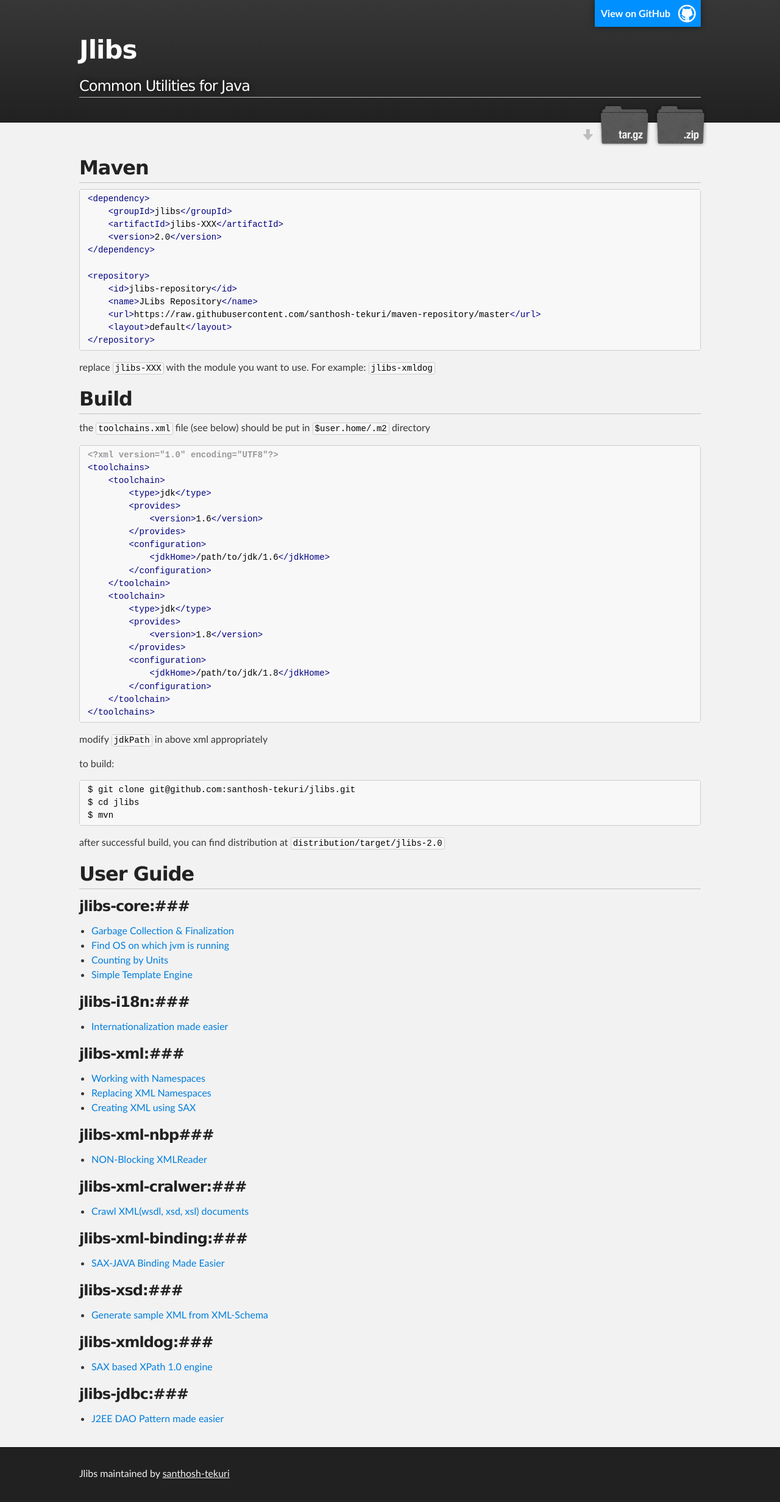
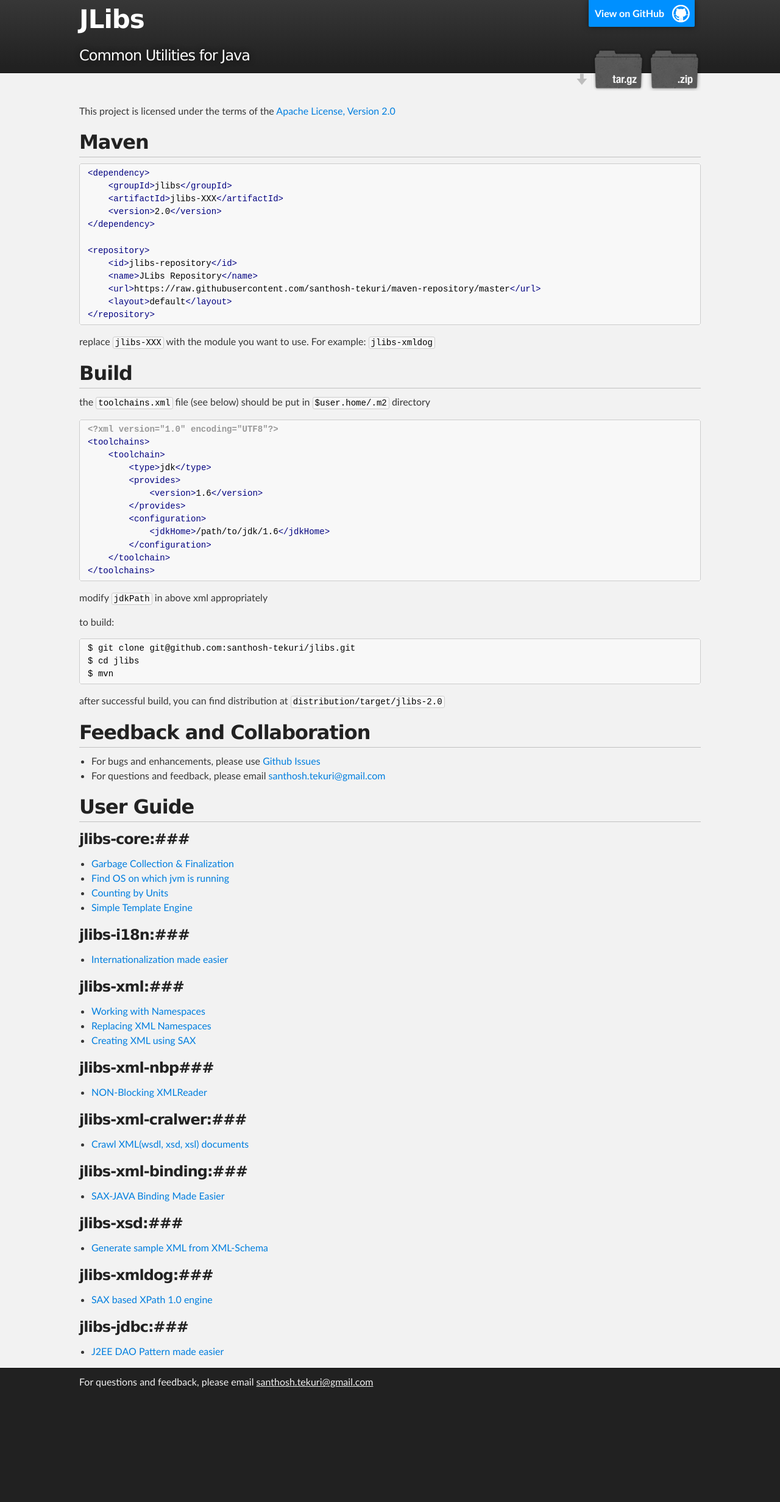
Before and after one commit to santhosh-tekuri/jlibs, a Jekyll site: the page built from index.md, in a window 1280 px wide. Shown: the whole page at 61% size. Built offline with Jekyll 4.4.1, drawn with Linux system fonts in a browser that asks for light colours; Markdown is read by kramdown in place of the engine named in the settings; after the commit the page ends 2293 px from its top, so only the background shows below that.

Commit message:
added license, feedback section

````diff
--- a/_layouts/default.html
+++ b/_layouts/default.html
@@ -18,7 +18,7 @@
         <header class="inner">
           <a id="forkme_banner" href="https://github.com/santhosh-tekuri/jlibs">View on GitHub</a>
 
-          <h1 id="project_title"><a href="{{ site.baseurl }}/index.html" style="color: white">Jlibs</a></h1>
+          <h1 id="project_title"><a href="{{ site.baseurl }}/index.html" style="color: white">JLibs</a></h1>
           <h2 id="project_tagline">Common Utilities for Java</h2>
 
             <section id="downloads">
@@ -38,11 +38,8 @@
     <!-- FOOTER  -->
     <div id="footer_wrap" class="outer">
       <footer class="inner">
-        <p class="copyright">Jlibs maintained by <a href="https://github.com/santhosh-tekuri">santhosh-tekuri</a></p>
+        <p class="copyright">For questions and feedback, please email <a href="mailto:santhosh.tekuri@gmail.com">santhosh.tekuri@gmail.com</a></p>
       </footer>
     </div>
-
-
-
   </body>
 </html>
--- a/index.md
+++ b/index.md
@@ -2,6 +2,8 @@
 title: JLibs
 layout: default
 ---
+
+This project is licensed under the terms of the [Apache License, Version 2.0](http://www.apache.org/licenses/LICENSE-2.0)
 
 ## Maven
 
@@ -38,15 +40,6 @@
             <jdkHome>/path/to/jdk/1.6</jdkHome>
         </configuration>
     </toolchain>
-    <toolchain>
-        <type>jdk</type>
-        <provides>
-            <version>1.8</version>
-        </provides>
-        <configuration>
-            <jdkHome>/path/to/jdk/1.8</jdkHome>
-        </configuration>
-    </toolchain>
 </toolchains>
 ```
 
@@ -61,6 +54,11 @@
 ```
 
 after successful build, you can find distribution at `distribution/target/jlibs-2.0`
+
+## Feedback and Collaboration ##
+
+- For bugs and enhancements, please use [Github Issues](https://github.com/santhosh-tekuri/jlibs/issues)
+- For questions and feedback, please email [santhosh.tekuri@gmail.com](mailto:santhosh.tekuri@gmail.com)
 
 ## User Guide
 
--- a/stylesheets/stylesheet.css
+++ b/stylesheets/stylesheet.css
@@ -256,7 +256,6 @@
 .inner {
   position: relative;
   max-width: 1020px;
-  padding: 20px 10px;
   margin: 0 auto;
 }
 
@@ -284,10 +283,6 @@
   background: linear-gradient(top, #373737, #212121);
 }
 
-#header_wrap .inner {
-  padding: 50px 10px 30px 10px;
-}
-
 #project_title {
   margin: 0;
   color: #fff;
@@ -302,6 +297,7 @@
   font-weight: 300;
   background: none;
   text-shadow: #111 0px 0px 10px;
+  border-bottom: 0px;
 }
 
 #downloads {
````
